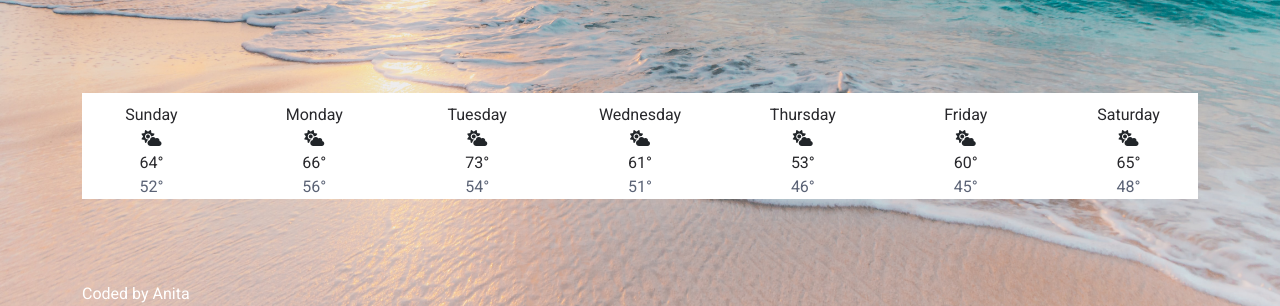
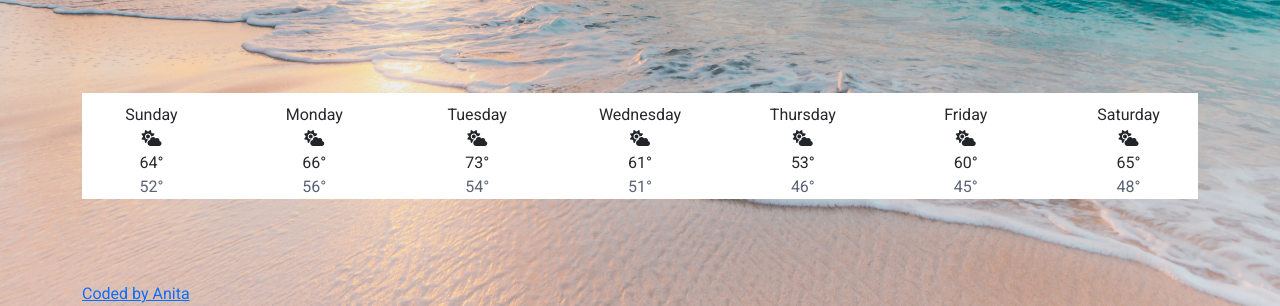
Before and after one commit to theproductinfluencer/weather-app, a plain HTML site: page index.html in a window 1280 px wide. Shown: the part 494-800 px from the top of the page. Drawn offline with nearby package versions, Linux system fonts and the light colour scheme; a script that the page names is missing.

Commit message:
Added link to GitHub repository in footer

```diff
--- a/index.html
+++ b/index.html
@@ -100,7 +100,9 @@
           </div>
       </section>
       <footer>
-        <div class="signature">Coded by Anita</div>
+        <div class="signature">
+        <a href="https://github.com/theproductinfluencer/weather-app" target="_blank">Coded by Anita</a>
+      </div>
       </footer>
     </div>
     <script src="src/index.js"></script>
```
